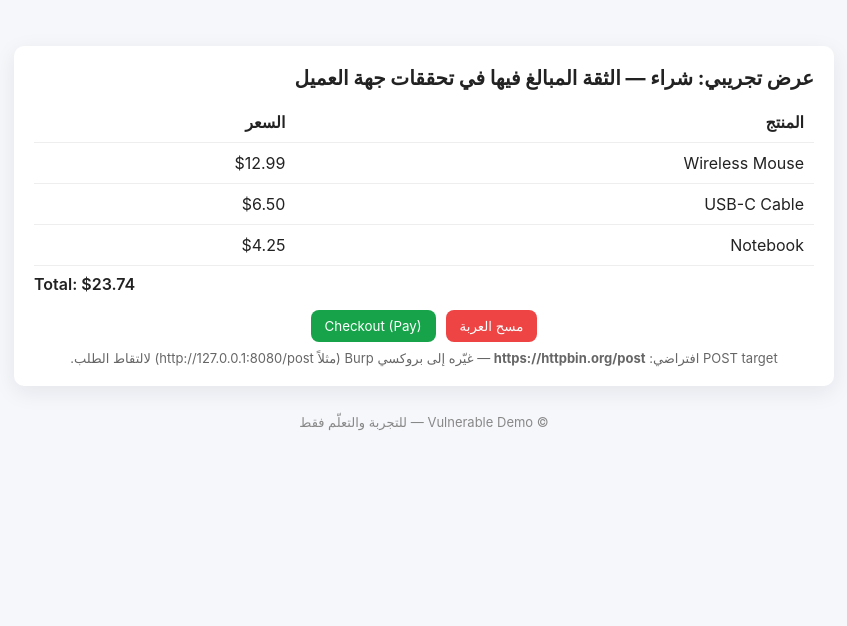
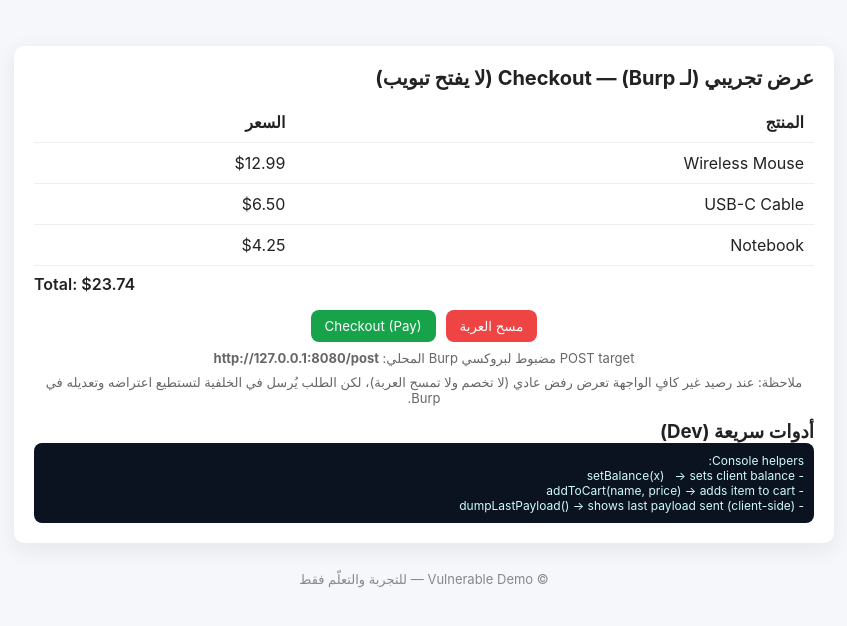
Before and after one commit to tayseer2005/web-sec1, a plain HTML site: page index.html in a window 1280 px wide. Both pictures are taken after a click on the button "Checkout (Pay)". Shown: the whole page, without its empty margins (216-1063 px from the left). Drawn offline with Linux system fonts and the light colour scheme; no server answers.

Commit message:
Update index.html

```diff
--- a/index.html
+++ b/index.html
@@ -3,7 +3,7 @@
 <head>
   <meta charset="utf-8" />
   <meta name="viewport" content="width=device-width,initial-scale=1" />
-  <title>Cart — Vulnerable Demo (Client-side checks only)</title>
+  <title>Cart — Burp-ready Vulnerable Demo</title>
   <style>
     *{box-sizing:border-box;margin:0;padding:0;font-family:Inter, "Poppins", sans-serif}
     body{background:#f6f7fb;color:#222;padding:18px;direction:rtl}
@@ -20,11 +20,12 @@
     .info.warn{background:#fff7cd;color:#7c5a00}
     .small{font-size:13px;color:#666;margin-top:8px;text-align:center}
     footer{margin-top:18px;text-align:center;color:#888;font-size:13px}
+    pre.debug{background:#0b1320;color:#cffafe;padding:10px;border-radius:8px;overflow:auto;font-size:12px}
   </style>
 </head>
 <body>
   <div class="wrap">
-    <h1>عرض تجريبي: شراء — الثقة المبالغ فيها في تحققات جهة العميل</h1>
+    <h1>عرض تجريبي (لـ Burp) — Checkout (لا يفتح تبويب)</h1>
 
     <table id="cart-table" aria-label="Cart table">
       <tr><th>المنتج</th><th>السعر</th></tr>
@@ -40,7 +41,15 @@
 
     <div id="infoBox" class="info"></div>
 
-    <p class="small">POST target افتراضي: <strong id="postTarget">https://httpbin.org/post</strong> — غيّره إلى بروكسي Burp (مثلاً http://127.0.0.1:8080/post) لالتقاط الطلب.</p>
+    <p class="small">POST target مضبوط لبروكسي Burp المحلي: <strong id="postTarget">http://127.0.0.1:8080/post</strong></p>
+
+    <p class="small">ملاحظة: عند رصيد غير كافٍ الواجهة تعرض رفض عادي (لا تخصم ولا تمسح العربة)، لكن الطلب يُرسل في الخلفية لتستطيع اعتراضه وتعديله في Burp.</p>
+
+    <h3 style="margin-top:14px">أدوات سريعة (Dev)</h3>
+    <pre class="debug" id="debugBox">Console helpers:
+- setBalance(x)   -> sets client balance
+- addToCart(name, price) -> adds item to cart
+- dumpLastPayload() -> shows last payload sent (client-side)</pre>
   </div>
 
   <footer>© Vulnerable Demo — للتجربة والتعلّم فقط</footer>
@@ -49,8 +58,8 @@
     // ====== إعدادات ======
     const CART_KEY = 'cart';
     const BALANCE_KEY = 'shop_balance_v1';
-    // غيّر هذا إلى بروكسي Burp أو endpoint الذي تريد اعتراضه
-    const POST_URL = 'https://httpbin.org/post';
+    // مضبوط على Burp local proxy (HTTP) — تأكد Burp يعمل على 127.0.0.1:8080
+    const POST_URL = 'http://127.0.0.1:8080/post';
     document.getElementById('postTarget').textContent = POST_URL;
 
     // ====== مساعدة العرض ======
@@ -59,8 +68,7 @@
       box.style.display = 'block';
       box.className = 'info ' + (ok ? 'ok' : 'warn');
       box.textContent = msg;
-      // يخفي تلقائياً بعد 6 ثوانٍ
-      setTimeout(()=>{ box.style.display = 'none'; }, 6000);
+      setTimeout(()=>{ box.style.display = 'none'; }, 7000);
     }
 
     function escapeHtml(s){ return String(s).replaceAll('&','&amp;').replaceAll('<','&lt;').replaceAll('>','&gt;'); }
@@ -70,6 +78,10 @@
     function saveCart(c){ localStorage.setItem(CART_KEY, JSON.stringify(c)); }
     function loadBalance(){ return Number(localStorage.getItem(BALANCE_KEY) || 0); }
     function saveBalance(v){ localStorage.setItem(BALANCE_KEY, Number(v)); }
+
+    // ====== keep last payload for debug visibility ======
+    let LAST_PAYLOAD = null;
+    window.dumpLastPayload = () => { console.log('LAST_PAYLOAD =', LAST_PAYLOAD); return LAST_PAYLOAD; };
 
     // ====== initial demo data (only if cart empty) ======
     if(!localStorage.getItem(CART_KEY)){
@@ -109,7 +121,7 @@
       renderCart();
     });
 
-    // ====== Checkout behavior (المطلوب) ======
+    // ====== Checkout behavior (Burp-ready) ======
     document.getElementById('checkoutBtn').addEventListener('click', async () => {
       const cart = loadCart();
       if(!cart.length){ showInfo('العربة فارغة.', false); return; }
@@ -117,49 +129,57 @@
       const total = cart.reduce((s,it) => s + Number(it.price || 0), 0);
       const balance = loadBalance();
 
-      // نبني الـ payload ونرسله دائماً في الخلفية (حتى لو الرصيد غير كافٍ)
+      // Payload دائماً يُبنى ويُرسل في الخلفية حتى لو الرصيد غير كافٍ
       const payload = {
         items: cart,
         total: total,
         claimedClientBalance: balance,
         clientTimestamp: new Date().toISOString(),
-        note: 'client-side payment attempt (for testing interception)'
+        note: 'client-side payment attempt (for interception)'
       };
 
-      // نرسل POST عبر fetch بصيغة JSON (يمكن اعتراضه/تعديله عبر Burp)
+      // خزّن نسخة للـ debug
+      LAST_PAYLOAD = JSON.parse(JSON.stringify(payload));
+
+      // أول محاولة: حاول استخدام navigator.sendBeacon (خفيف، يمر عبر الشبكة)
       try {
-        // إرسال أولي: الهدف أن يمر الطلب على الشبكة ليعترضه Burp
-        navigator.sendBeacon ? navigator.sendBeacon(POST_URL, JSON.stringify(payload)) : null;
-      } catch(e){
-        // ignore; نحاول الفetch كاحتياط
+        if(navigator.sendBeacon){
+          // sendBeacon expects either FormData/Blob/USVString; نرسل stringified JSON
+          const ok = navigator.sendBeacon(POST_URL, JSON.stringify(payload));
+          // لا نركز على نتيجة ok — الهدف مرور الطلب لقناة الشبكة ليعترضه Burp
         }
+      } catch(e){ /* ignore */ }
 
-      // أيضاً نرسل fetch ليظهر في تبويب Proxy إن لم تقبض sendBeacon
+      // ثانياً: نرسل fetch لتظهر في Proxy أيضاً
+      try {
         fetch(POST_URL, {
           method: 'POST',
           headers: { 'Content-Type': 'application/json' },
           body: JSON.stringify(payload),
-        // لا ننتظر النتيجة هنا لأن النية فقط جعل الطلب يمرّ ويمكن تعديله في Burp
+          // لا ننتظر الرد — الهدف أن يمر الطلب على الشبكة حتى يمكن تعديله في Burp
         }).then(resp=>{
-        // قراءة خفيفة للرد (غير ضروري)
+          // قراءة الرد خفيفة فقط لعدم ترك الpromise دون معالجة
           resp.text().catch(()=>{});
         }).catch(err=>{
-        // فشل الإرسال ليس مشكلة هنا — الاستعمال للتجربة فقط
           console.warn('background POST failed', err);
         });
+      } catch(e){
+        console.warn('fetch error', e);
+      }
 
-      // الآن نُظهر سلوك الواجهة للمستخدم:
+      // الآن نعرض السلوك الظاهري على المستخدم:
       if(balance < total){
         // نعرض رفض "طبيعي" — لا نخصم ولا نمسح العربة
-        showInfo(`رفض: رصيدك $${balance.toFixed(2)} أقل من مجموع العربة $${total.toFixed(2)}. (تم إرسال طلب للاختبار)`, false);
+        showInfo(`رفض: رصيدك $${balance.toFixed(2)} أقل من مجموع العربة $${total.toFixed(2)}. (تم إرسال طلب للاختبار إلى ${POST_URL})`, false);
         return;
       }
 
-      // لو الرصيد كافٍ: نخصم محلياً ونمسح العربة ونرسل نسخة نهائية (client-side)
+      // لو الرصيد كافٍ: نخصم محلياً ونمسح العربة ونرسل نسخة نهائية
       const remaining = Math.max(0, balance - total);
       saveBalance(remaining);
 
       const payloadAfter = Object.assign({}, payload, { remainingBalance: remaining, confirmedClientDeduct: true });
+      // نرسل نسخة تأكيد نهائية أيضاً
       fetch(POST_URL, {
         method: 'POST',
         headers: { 'Content-Type': 'application/json' },
@@ -183,8 +203,7 @@
     }
     init();
 
-    // ====== (اختياري) أدوات dev للسرعة — فقط للـ LAB ======
-    // افتح الـ Console وادخل setBalance(100) أو addToCart(...) لتجريب سريع
+    // ====== (اختياري) أدوات dev للسرعة ======
     window.setBalance = (v) => { saveBalance(Number(v)); showInfo(`رصيد محدث: $${Number(v).toFixed(2)}`, true); };
     window.addToCart = (name, price) => { const c = loadCart(); c.push({name, price}); saveCart(c); renderCart(); showInfo('أضيف عنصر للعربة.', true); };
   </script>
```
Lines whose indentation alone changed are shown as unchanged.
